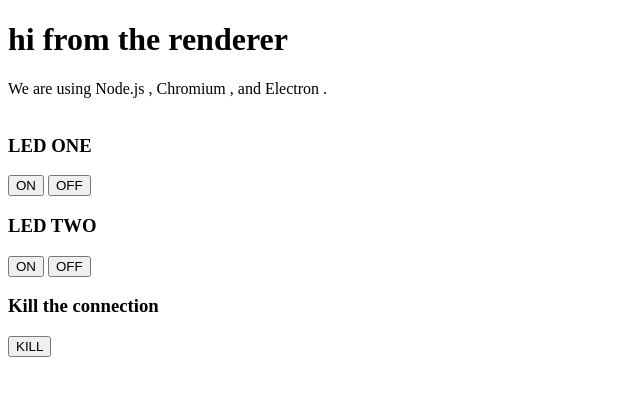
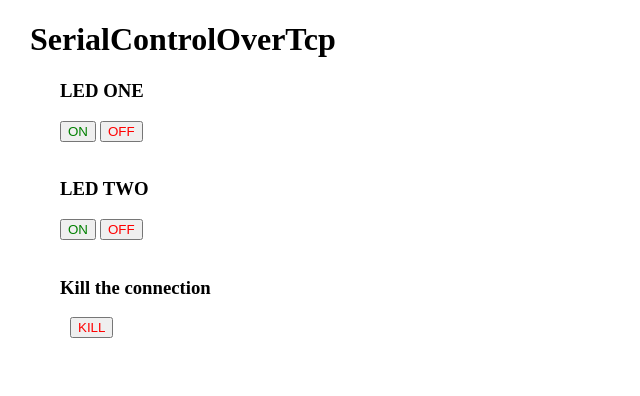
Before and after one commit to sam7kr/SHN, an Electron app: page src/index.html in a window 800 px wide. Shown: the whole page, without its empty margins (0-640 px from the left). Drawn offline with Linux system fonts and the light colour scheme.

Commit message:
clean and style

```diff
--- /dev/null
+++ b/src/index.css
@@ -0,0 +1,28 @@
+body{
+    margin-left: 30px;
+}
+
+div{
+    margin-left: 30px;;
+}
+
+#buttonOneOn{
+    color: green;
+}
+
+#buttonOneOff{
+    color:red;
+}
+
+#buttonTwoOn{
+    color: green;
+}
+
+#buttonTwoOff{
+    color: red;
+}
+
+#kill{
+    color:red;
+    margin-left: 10px;
+}:window-inactive
--- a/src/index.html
+++ b/src/index.html
@@ -5,24 +5,23 @@
     <!-- https://developer.mozilla.org/en-US/docs/Web/HTTP/CSP -->
     <meta http-equiv="Content-Security-Policy" content="default-src 'self'; script-src 'self'">
     <meta http-equiv="X-Content-Security-Policy" content="default-src 'self'; script-src 'self'">
-    <title>Hello World!</title>
+    <link rel="stylesheet" href="index.css">
+    <title>SerialControleOverTCP</title>
   </head>
   <body>
-    <h1 id="title">Hello World!</h1>
-    We are using Node.js <span id="node-version"></span>,
-    Chromium <span id="chrome-version"></span>,
-    and Electron <span id="electron-version"></span>.
-<br><br>
+    <h1 id="title">SerialControlOverTcp</h1>
     <div>
         <h3>LED ONE</h3>
 	    <button id='buttonOneOn'>ON</button>
 	    <button id='buttonOneOff'>OFF</button>
     </div>
+    <br>
     <div>
         <h3>LED TWO</h3>
 	    <button id='buttonTwoOn'>ON</button>
 	    <button id='buttonTwoOff'>OFF</button>
     </div>
+    <br>
     <div>
         <h3>Kill the connection</h3>
 	    <button id='kill'>KILL</button>
--- a/src/renderer.js
+++ b/src/renderer.js
@@ -4,5 +4,3 @@
 // `nodeIntegration` is turned off. Use `preload.js` to
 // selectively enable features needed in the rendering
 // process.
-
-document.getElementById('title').innerHTML='hi from the renderer'
```
Also changed, not shown: src/preload.js (+0 -8 lines).
